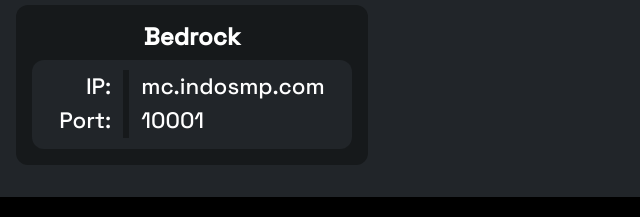
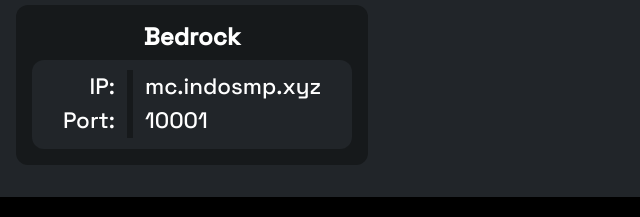
Before and after one commit to maspian99/InDoSmp, a plain HTML site: page index.html in a window 1280 px wide. Shown: the part 6452-6669 px from the top of the page, 640-1280 px from the left. Drawn offline with nearby package versions, Linux system fonts and the light colour scheme.

Commit message:
Update index.html

```diff
--- a/index.html
+++ b/index.html
@@ -279,7 +279,7 @@
                 <a>Port:</a>
               </div>
               <div class="main3_join_values">
-                <a>mc.indosmp.com</a>
+                <a>mc.indosmp.xyz</a>
                 <a>10001</a>
               </div>
             </div>
```
